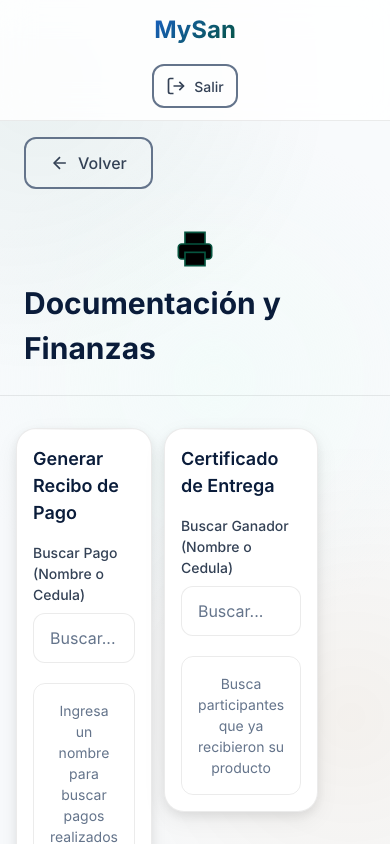
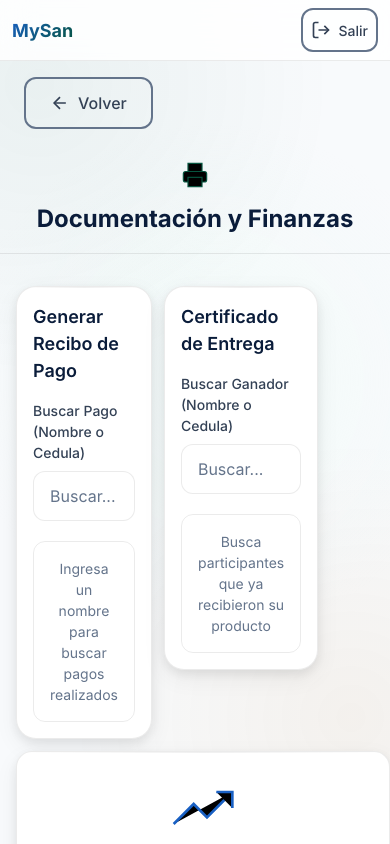
Before and after one commit to cordev24/san, a PHP site: page /modules/comprobantes/index.php in a window 390 px wide. Shown: the top 844 px of the page. Run offline with PHP 8.4, Linux system fonts and the light colour scheme; a user stored in the database is signed in; data comes from the database, SQL or seed files in the repository; data that the repository does not hold is empty.

Commit message:
fix(header): responsive admin header - keep horizontal on mobile, hide user-info + button text

```diff
--- a/assets/css/main.css
+++ b/assets/css/main.css
@@ -532,40 +532,48 @@ body::before {
 /* Header Responsive */
 @media (max-width: 768px) {
     .header {
-        padding: var(--space-4);
+        padding: var(--space-3) var(--space-4);
     }
 
     .header-content {
-        flex-direction: column;
-        gap: var(--space-4);
+        flex-direction: row;
+        gap: var(--space-2);
+    }
+
+    .header-logo {
+        font-size: var(--font-size-xl);
+        flex-shrink: 0;
     }
 
     .header-user {
-        flex-wrap: wrap;
-        justify-content: center;
+        gap: var(--space-2);
+        flex-shrink: 0;
     }
 
     .user-info {
-        text-align: center;
-        width: 100%;
+        display: none;
     }
 
-    .header-logo {
-        font-size: var(--font-size-2xl);
+    .header-user .btn span {
+        display: none;
+    }
+
+    .header-user .btn {
+        padding: var(--space-2);
     }
 }
 
 @media (max-width: 480px) {
     .header {
-        padding: var(--space-3);
+        padding: var(--space-2) var(--space-3);
     }
 
-    .header-user {
-        gap: var(--space-2);
+    .header-logo {
+        font-size: var(--font-size-lg);
     }
 
     .header-user .btn {
-        padding: var(--space-2) var(--space-3);
+        padding: var(--space-1) var(--space-2);
         font-size: var(--font-size-sm);
     }
 
@@ -579,6 +587,35 @@ body::before {
     padding: var(--space-6) var(--space-8);
     max-width: 1600px;
     margin: 0 auto;
+}
+
+/* Header Back Button */
+.header-back {
+    padding: var(--space-2) var(--space-6);
+}
+
+@media (max-width: 768px) {
+    .header-back {
+        padding: var(--space-2) var(--space-4);
+    }
+}
+
+/* Page Header Responsive */
+@media (max-width: 768px) {
+    .page-header {
+        padding: var(--space-4) !important;
+    }
+}
+
+@media (max-width: 480px) {
+    .page-header h1.page-title {
+        font-size: var(--font-size-2xl) !important;
+    }
+
+    .page-header h1.page-title svg.icon-xl {
+        width: 28px !important;
+        height: 28px !important;
+    }
 }
 
 .page-title {
@@ -1239,16 +1276,19 @@ table {
 
 /* ── Sidebar Backdrop ─────────────────────────────────────────────── */
 .sidebar-backdrop {
-    display: none;
     position: fixed;
     inset: 0;
     background: rgba(0, 0, 0, 0.5);
     z-index: 99;
+    opacity: 0;
+    pointer-events: none;
+    transition: opacity 0.3s ease;
 }
 
 .sidebar.open ~ .sidebar-backdrop,
 .sidebar-backdrop.active {
-    display: block;
+    opacity: 1;
+    pointer-events: auto;
 }
 
 /* ── Responsive: Mobile (< 480px) ─────────────────────────────────── */
```
Also changed, not shown: includes/header.php (+7 -17 lines).
